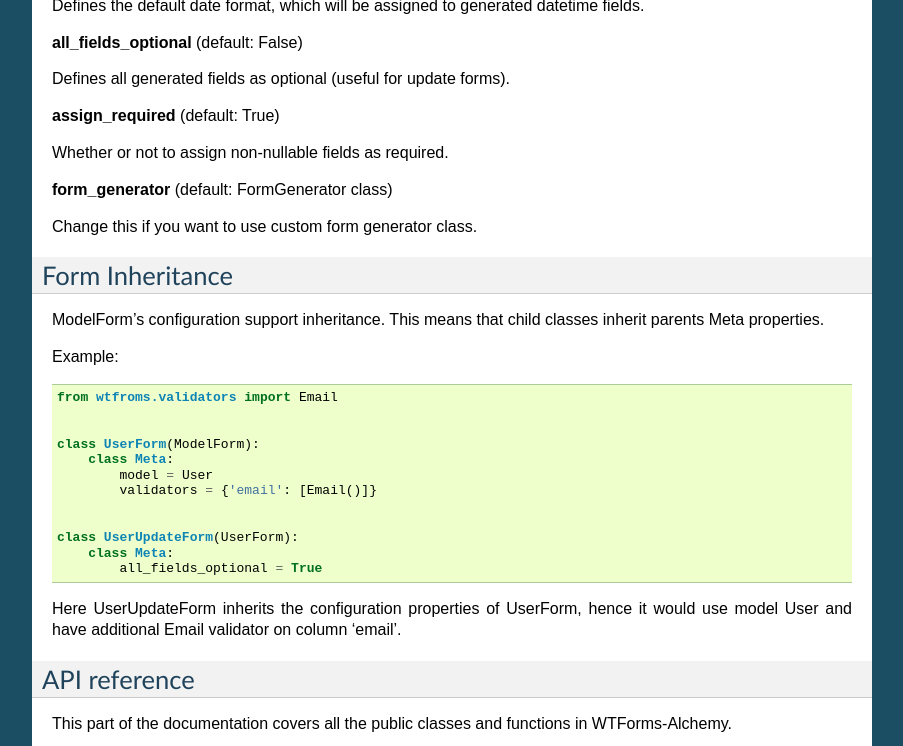
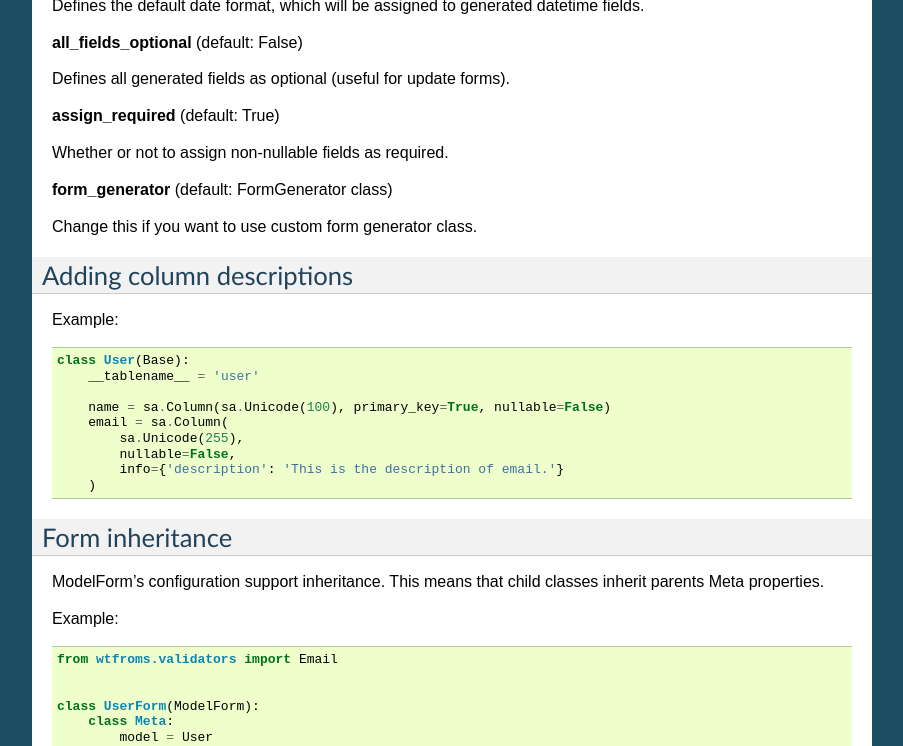
Before and after one commit to kvesteri/wtforms-alchemy, a Sphinx documentation site: the page built from docs/index.rst, in a window 1280 px wide and 900 px high, scrolled down 2570 px, cut to the strip 0-746 px from the top of the window. Shown: the whole strip, without its empty margins (198-1101 px from the left). Built offline with Sphinx 7.4.7, drawn with Linux system fonts in a browser that asks for light colours; some of the changed text lies outside the part shown.

Commit message:
Docs about column descriptions

```diff
--- a/docs/index.rst
+++ b/docs/index.rst
@@ -163,7 +163,24 @@ Whether or not to assign non-nullable fields as required.
 Change this if you want to use custom form generator class.
 
 
-Form Inheritance
+Adding column descriptions
+--------------------------
+
+Example::
+
+    class User(Base):
+        __tablename__ = 'user'
+
+        name = sa.Column(sa.Unicode(100), primary_key=True, nullable=False)
+        email = sa.Column(
+            sa.Unicode(255),
+            nullable=False,
+            info={'description': 'This is the description of email.'}
+        )
+
+
+
+Form inheritance
 ----------------
 
 ModelForm's configuration support inheritance. This means that child classes inherit
```
